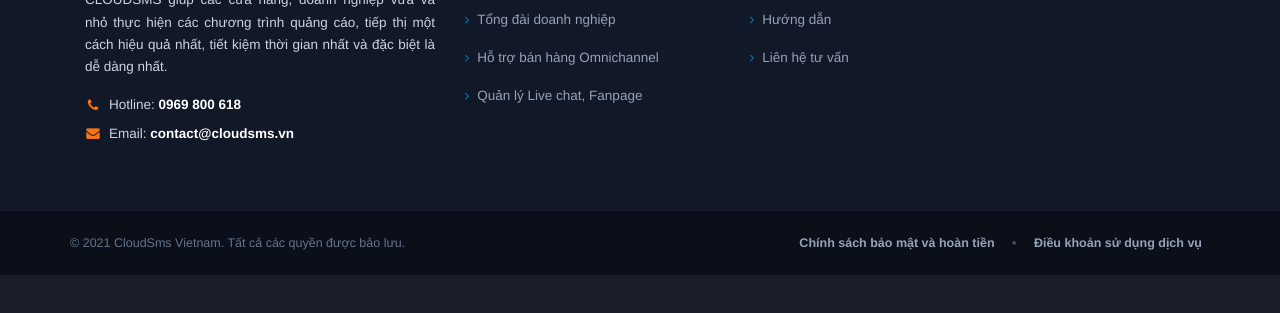
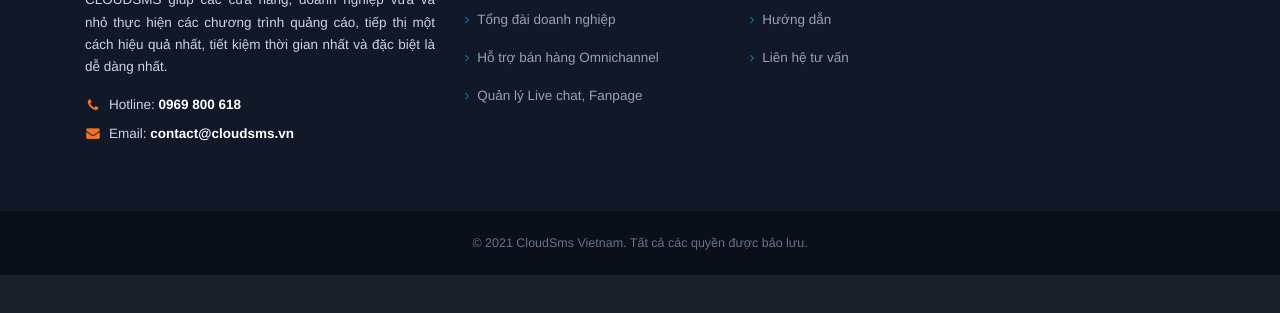
Before and after one commit to an204-ai/misms, a plain HTML site: page frontend/huong-dan-dang-ky.html in a window 1280 px wide. Shown: the part 3042-3355 px from the top of the page. Drawn offline with Linux system fonts and the light colour scheme.

Commit message:
Fix footer

```diff
--- a/frontend/huong-dan-dang-ky.html
+++ b/frontend/huong-dan-dang-ky.html
@@ -554,13 +554,8 @@
     </div>
 
     <div id="copyright">
-        <div class="wrap-copy-right">
-            <p>© 2021 CloudSms Vietnam. Tất cả các quyền được bảo lưu.</p>
-            <p>
-                <a href="chinh-sach-bao-mat">Chính sách bảo mật và hoàn tiền</a>
-                <span style="color: #475569; margin: 0 6px;">•</span>
-                <a href="dieu-khoan-su-dung">Điều khoản sử dụng dịch vụ</a>
-            </p>
+        <div class="wrap-copy-right" style="justify-content: center; text-align: center;">
+            <p style="margin: 0; text-align: center;">© 2021 CloudSms Vietnam. Tất cả các quyền được bảo lưu.</p>
         </div>
     </div>
 
```
Also changed, not shown: frontend/bao-gia.html (+1 -1 lines), frontend/gioi-thieu.html (+1 -1 lines), frontend/lien-he.html (+2 -7 lines), frontend/sms-brandname.html (+2 -7 lines), frontend/zalo-zns.html (+2 -7 lines).
